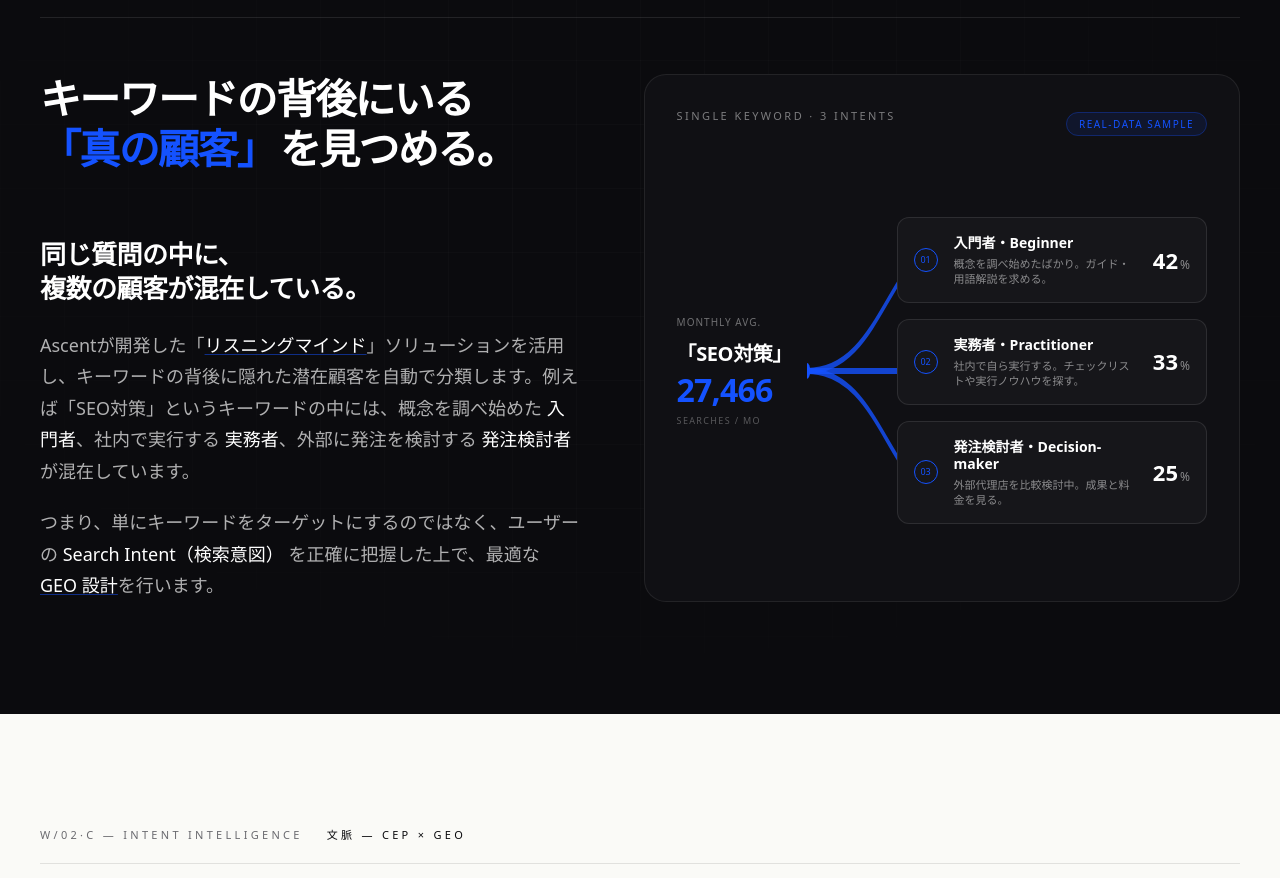
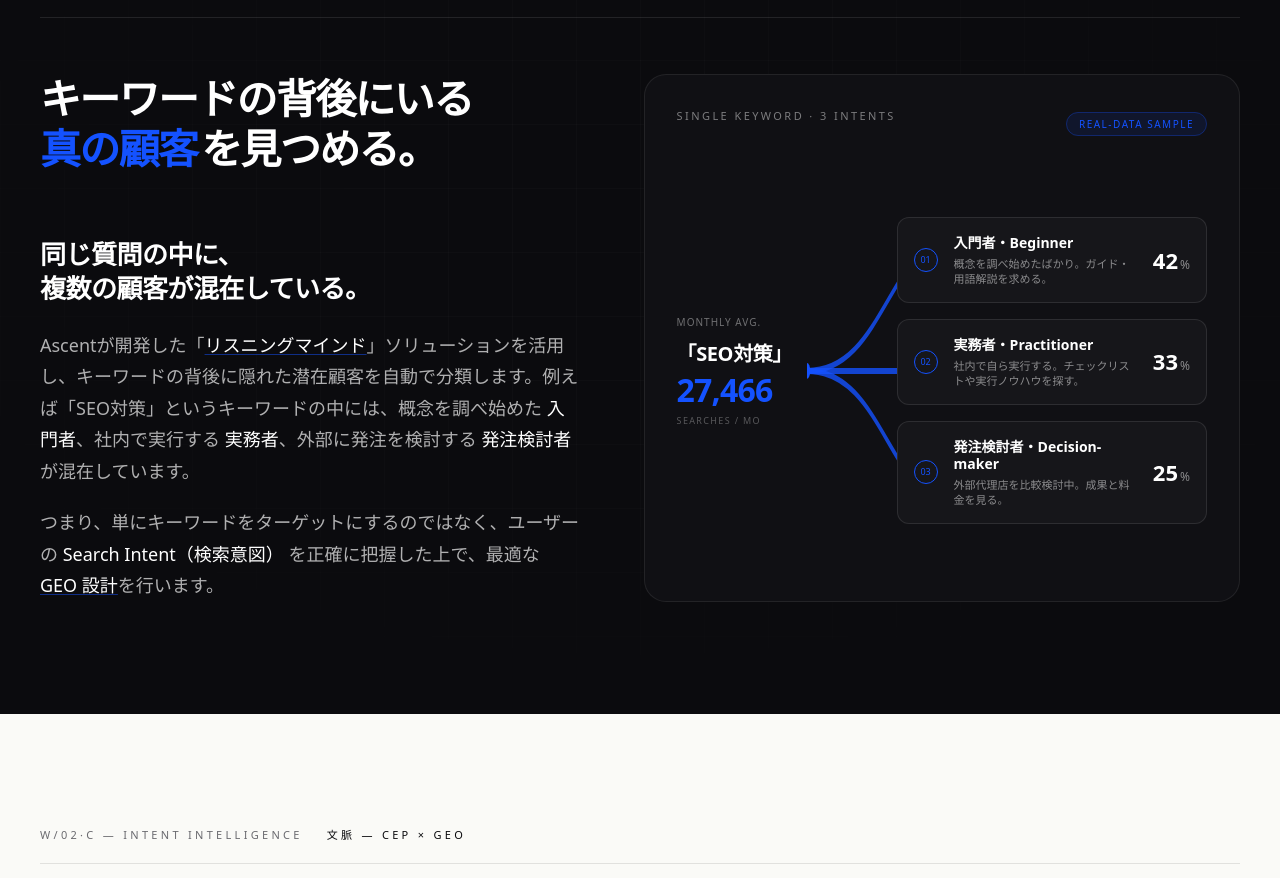
Before and after one commit to davidkim-ascent/geo_web, a Next.js app: page /why-ascent in a window 1280 px wide. Shown: the part 2260-3138 px from the top of the page. Built offline with nearby package versions, Linux system fonts and the light colour scheme; no server answers; a web font is replaced by a local one.

Commit message:
Remove brackets from真の顧客

```diff
--- a/src/app/why-ascent/page.tsx
+++ b/src/app/why-ascent/page.tsx
@@ -281,7 +281,7 @@ export default async function WhyAscentPage() {
               <h2 className="font-extrabold leading-[1.2] tracking-[-0.04em] text-[clamp(32px,3vw,44px)]">
                 キーワードの背後にいる
                 <br />
-                <span className="text-[#1452ff] pr-1">「真の顧客」</span>を見つめる。
+                <span className="text-[#1452ff] pr-1">真の顧客</span>を見つめる。
               </h2>
               <div className="mt-16">
                 <h3 className="text-[22px] md:text-[26px] font-bold leading-[1.3] tracking-[-0.02em]">
```
Also changed, not shown: 1 other file (tests, documents, lock files or other folders).
